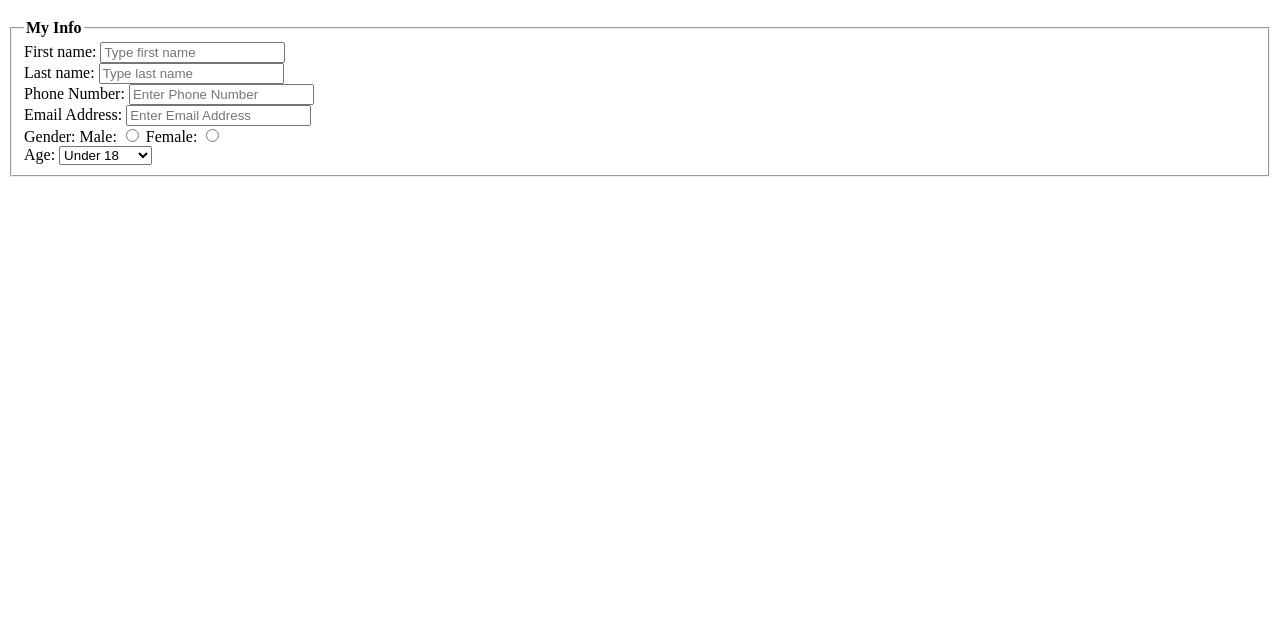
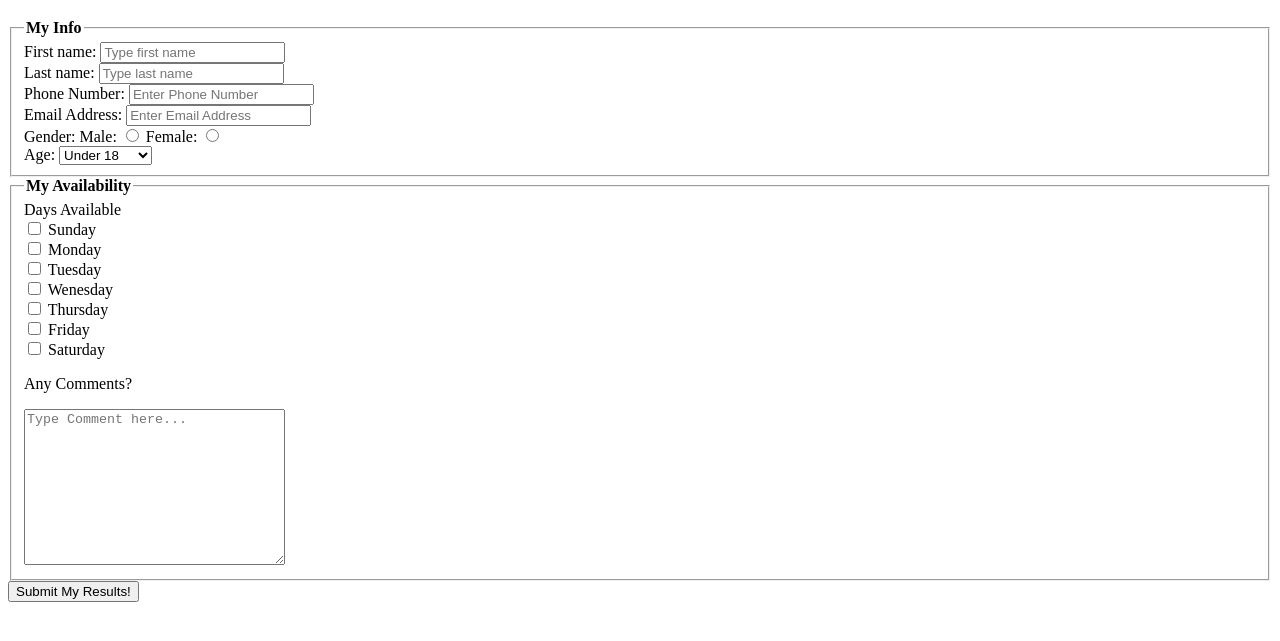
Before and after one commit to mbui2/lab_4, a plain HTML site: page index.html in a window 1280 px wide. Shown: the part 61-702 px from the top of the page. Drawn offline with Linux system fonts and the light colour scheme.

Commit message:
availability and comments

```diff
--- a/index.html
+++ b/index.html
@@ -69,3 +69,47 @@
           </select>
         </div>
       </fieldset>
+	  <fieldset>
+        <legend><b>My Availability</b></legend>
+        <label>Days Available</label>
+        <div class="sunday-availability">
+          <input type="checkbox" id="sunday_checkbox" name="available_field[]" value="Sunday" />
+          <label for="sunday_checkbox">Sunday</label>
+        </div>
+        <div class="monday-availability">
+          <input type="checkbox" id="monday_checkbox" name="available_field[]" value="Monday" />
+          <label for="monday_checkbox">Monday</label>
+        </div>
+        <div class="tuesday-availability">
+          <input type="checkbox" id="tuesday_checkbox" name="available_field[]" value="Tuesday" />
+          <label for="tuesday_checkbox">Tuesday</label>
+        </div>
+        <div class="wenesday-availability">
+          <input type="checkbox" id="wenesday_checkbox" name="available_field[]" value="Wenesday" />
+          <label for="wenesday_checkbox">Wenesday</label>
+        </div>
+        <div class="thursday-availability">
+          <input type="checkbox" id="thursday_checkbox" name="available_field[]" value="Thursday" />
+          <label for="thursday_checkbox">Thursday</label>
+        </div>
+        <div class="friday-availability">
+          <input type="checkbox" id="friday_checkbox" name="available_field[]" value="Friday" />
+          <label for="friday_checkbox">Friday</label>
+        </div>
+        <div class="saturday-availability">
+          <input type="checkbox" id="saturday_checkbox" name="available_field[]" value="Saturday" />
+          <label for="saturday_checkbox">Saturday</label>
+        </div>
+        <p>Any Comments?</p>
+        <textarea
+          name="comments_field"
+          cols="30"
+          rows="10"
+          placeholder="Type Comment here..."
+        ></textarea>
+      </fieldset>
+      <button type="submit">Submit My Results!</button>
+      <input type="hidden" name="hidden_field" value="mbui2" />
+    </form>
+  </body>
+</html>
```
Also changed, not shown: 1 other file.
